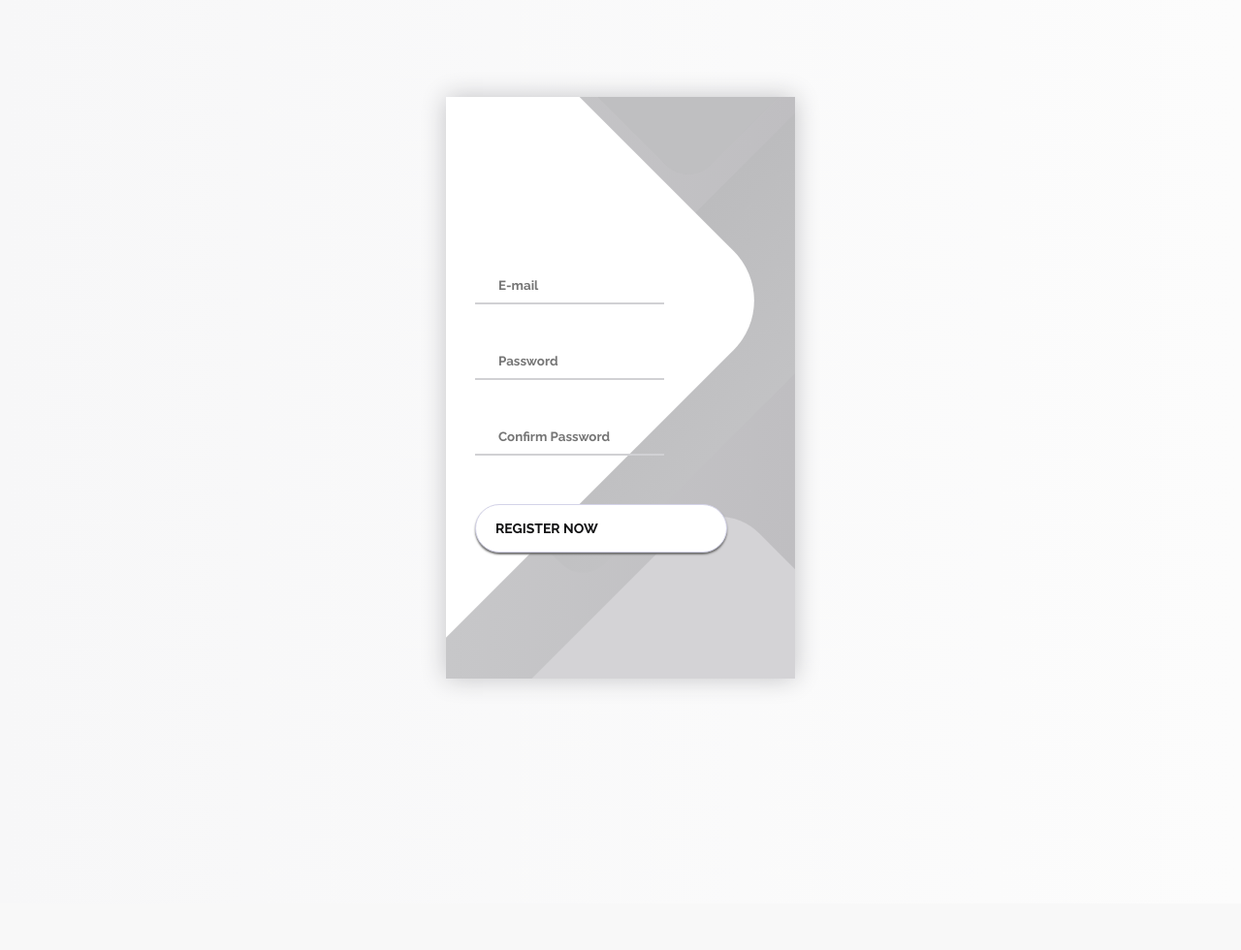
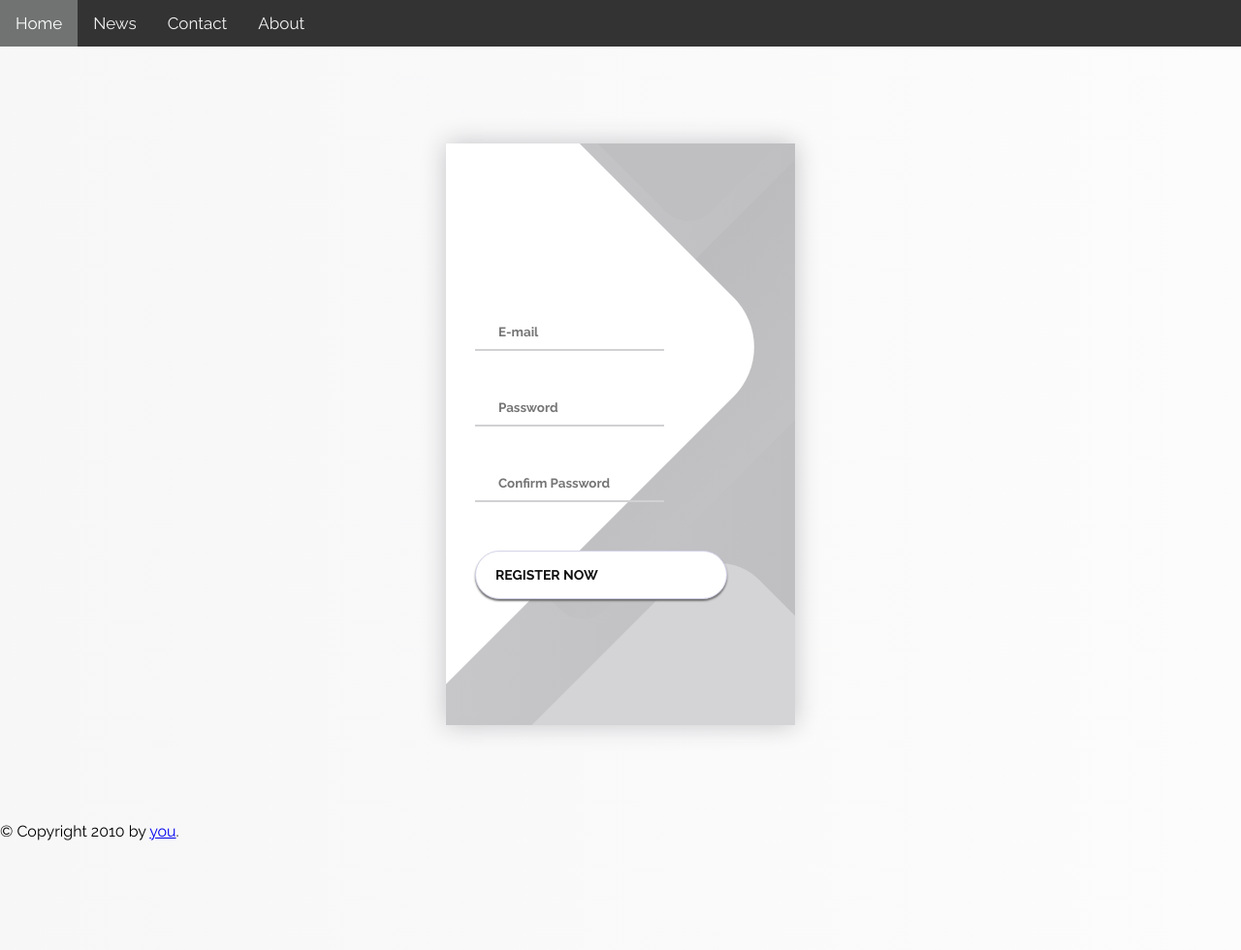
Before and after one commit to ejanebishop/blog-project, a Flask app: page /register in a window 1280 px wide. Shown: the whole page at 97% size. Before the commit the page ends 709 px from the top, so only its background shows below. Run offline with Flask 2, Linux system fonts and the light colour scheme.

Commit message:
add base layout html

```diff
--- a/app.py
+++ b/app.py
@@ -22,6 +22,10 @@ def register_page():
 def add_post():
     return render_template('addpost.html')
 
+@app.route("/mypage")
+def my_page():
+    return render_template('mypage.html')
+
 
 
 if __name__ == "__main__":
--- /dev/null
+++ b/static/style/base.css
@@ -0,0 +1,32 @@
+.topnav {
+    background-color: #333;
+    overflow: hidden;
+}
+
+
+/* Style the links inside the navigation bar */
+
+.topnav a {
+    float: left;
+    color: #f2f2f2;
+    text-align: center;
+    padding: 14px 16px;
+    text-decoration: none;
+    font-size: 17px;
+}
+
+
+/* Change the color of links on hover */
+
+.topnav a:hover {
+    background-color: #ddd;
+    color: black;
+}
+
+
+/* Add a color to the active/current link */
+
+.topnav a.active {
+    background-color: #707372;
+    color: white;
+}
--- a/static/style/home.css
+++ b/static/style/home.css
@@ -1,7 +1,7 @@
     body {
         font-family: Arial;
-        padding: 20px;
         background: #f1f1f1;
+        margin: 0;
     }
     /* Header/Blog Title */
 
--- a/templates/addpost.html
+++ b/templates/addpost.html
@@ -1,6 +1,7 @@
 <!-- Include stylesheet -->
+{% extends "base.html" %} {% block head %}
 <link href="https://cdn.quilljs.com/1.3.6/quill.snow.css" rel="stylesheet">
-<link rel="stylesheet" type="text/css" href="{{ url_for('static',filename='style/add_post.css') }}">
+<link rel="stylesheet" type="text/css" href="{{ url_for('static',filename='style/add_post.css') }}"> {% endblock %} {% block content %}
 
 <!-- Create the editor container -->
 <div class="editorbox">
@@ -21,3 +22,4 @@
         theme: 'snow'
     });
 </script>
+{% endblock %} {% block footer %} {% endblock %}
--- /dev/null
+++ b/templates/base.html
@@ -0,0 +1,23 @@
+<!doctype html>
+<html>
+
+<head>
+    {% block head %} {% endblock %}
+    <link rel="stylesheet" type="text/css" href="{{ url_for('static',filename='style/base.css') }}">
+</head>
+
+<body>
+
+    <div class="topnav">
+        <a class="active" href="#home">Home</a>
+        <a href="#news">News</a>
+        <a href="#contact">Contact</a>
+        <a href="#about">About</a>
+    </div>
+    <div id="content">{% block content %}{% endblock %}</div>
+    <div id="footer">
+        {% block footer %} &copy; Copyright 2010 by <a href="http://domain.invalid/">you</a>. {% endblock %}
+    </div>
+</body>
+
+</html>
--- a/templates/register.html
+++ b/templates/register.html
@@ -1,11 +1,7 @@
-<html>
+{% extends "base.html" %} {% block head %}
+<link rel="stylesheet" type="text/css" href="{{ url_for('static',filename='style/login.css') }}"> {% endblock %} {% block content%}
 
-<head>
-    <link rel="stylesheet" type="text/css" href="{{ url_for('static',filename='style/login.css') }}">
 
-</head>
-
-<body>
 <div class="container">
     <div class="screen">
         <div class="screen__content">
@@ -37,6 +33,4 @@
         </div>
     </div>
 </div>
-</body>
-
-</html>
+{% endblock %}
```
Also changed, not shown: static/style/add_post.css (+7 -7 lines), templates/home.html (+7 -16 lines), templates/loginpage.html (+3 -11 lines), templates/mypage.html (added, +31 -0 lines). Lines whose indentation alone changed are shown as unchanged.
